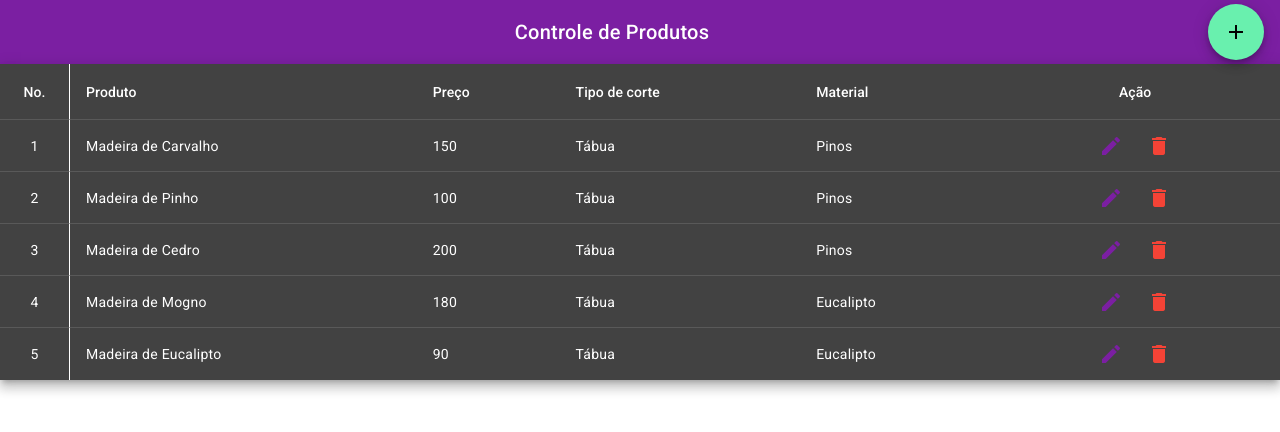
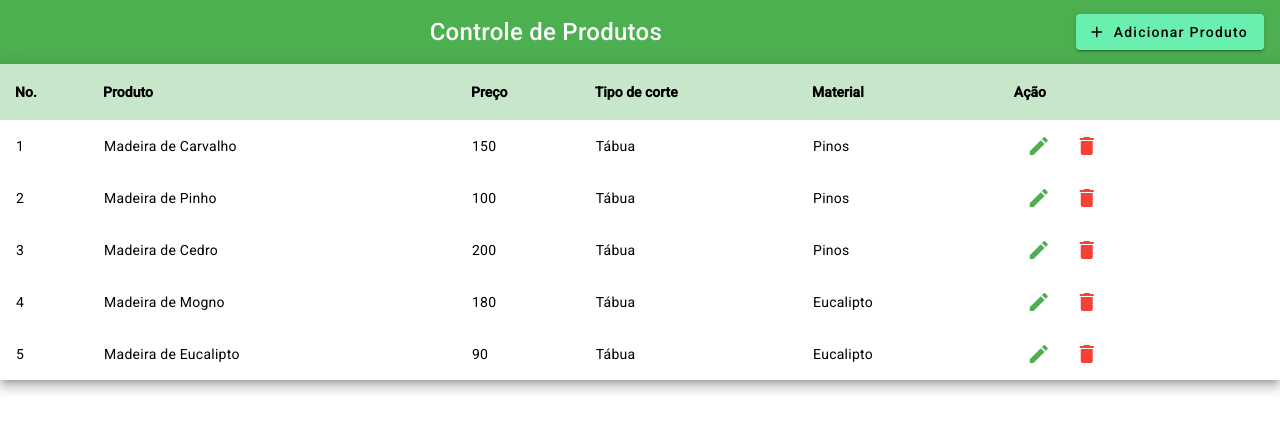
Before and after one commit to leocs000/m-de-madeira, an Angular app: page /madeira in a window 1280 px wide. Shown: the top 432 px of the page. Built offline with nearby package versions, Linux system fonts and the light colour scheme.

Commit message:
alterando visual da listagem de produtos

```diff
--- a/src/app/components/madeira/madeira-list/madeira-list.component.css
+++ b/src/app/components/madeira/madeira-list/madeira-list.component.css
@@ -1,31 +1,47 @@
-.toolbar-title{
+.custom-toolbar {
+  background-color: #4CAF50; /* Verde */
+  color: #ffffff; /* Texto branco */
+}
+
+.toolbar-container {
+  display: flex;
+  justify-content: space-between;
+  align-items: center;
+  width: 100%;
+}
+
+.toolbar-title {
+  font-size: 1.5rem;
   flex: 1;
   text-align: center;
 }
 
-.flex-container{
+.add-button {
   display: flex;
   align-items: center;
-  width: 100%;
 }
 
-.mat-column-id{
-  width: 5em;
-  border-right: 1px solid currentColor;
-  padding-right: 244 px;
-  text-align: center;
+.mat-header-cell {
+  background-color: #C8E6C9; /* Verde claro para header */
+  color: #000000; /* Texto escuro para header */
+  font-weight: bold;
+  text-align: start;
+  padding-left: 15px;
 }
 
-.mat-column-nome{
-  width: 100%;
+.mat-cell {
+  background-color: #FFFFFF; /* Branco para células */
+  color: #000000; /* Texto escuro para células */
 }
 
-.mat-column-sigla{
-  text-align: center;
-  width: 5em;
+.mat-row:nth-child(even) {
+  background-color: #F1F8E9; /* Verde muito claro para linhas pares */
 }
 
-.mat-column-acao{
-  text-align: center;
-  min-width: 10em;
+.mat-row:nth-child(odd) {
+  background-color: #FFFFFF; /* Branco para linhas ímpares */
 }
+
+.mat-icon-button {
+  color: #4CAF50; /* Ícones verdes */
+}
--- a/src/app/components/madeira/madeira-list/madeira-list.component.html
+++ b/src/app/components/madeira/madeira-list/madeira-list.component.html
@@ -1,8 +1,9 @@
-<mat-toolbar color="primary">
-  <div class="flex-container">
+<mat-toolbar class="custom-toolbar">
+  <div class="toolbar-container">
     <span class="toolbar-title">Controle de Produtos</span>
-    <button mat-fab color="accent" routerLink="/madeira/new">
+    <button mat-raised-button color="accent" routerLink="/madeira/new" class="add-button">
       <mat-icon>add</mat-icon>
+      <span>Adicionar Produto</span>
     </button>
   </div>
 </mat-toolbar>
@@ -11,45 +12,42 @@
 
   <!-- Position Column -->
   <ng-container matColumnDef="id">
-      <th mat-header-cell *matHeaderCellDef> No. </th>
-      <td mat-cell *matCellDef="let element"> {{element.id}} </td>
+    <th class="mat-header-cell"  *matHeaderCellDef> No. </th>
+    <td class="mat-cell" mat-cell *matCellDef="let element"> {{element.id}} </td>
   </ng-container>
 
   <!-- Produto Column -->
   <ng-container matColumnDef="produto">
-      <th mat-header-cell *matHeaderCellDef> Produto </th>
-      <td mat-cell *matCellDef="let element"> {{element.nome}} </td>
+    <th class="mat-header-cell" *matHeaderCellDef> Produto </th>
+    <td class="mat-cell" mat-cell *matCellDef="let element"> {{element.nome}} </td>
   </ng-container>
 
   <!-- Preco Column -->
   <ng-container matColumnDef="preco">
-      <th mat-header-cell *matHeaderCellDef> Preço </th>
-      <td mat-cell *matCellDef="let element"> {{element.preco}}</td>
+    <th class="mat-header-cell" *matHeaderCellDef> Preço </th>
+    <td class="mat-cell" mat-cell *matCellDef="let element"> {{element.preco}} </td>
   </ng-container>
 
   <!-- Tipo de Corte Column -->
   <ng-container matColumnDef="tipoCorte">
-      <th mat-header-cell *matHeaderCellDef> Tipo de corte </th>
-      <td mat-cell *matCellDef="let element"> {{element.tipoCorte.nomeCorte}}</td>
+    <th class="mat-header-cell" *matHeaderCellDef> Tipo de corte </th>
+    <td class="mat-cell" mat-cell *matCellDef="let element"> {{element.tipoCorte.nomeCorte}} </td>
   </ng-container>
 
   <!-- Material Column -->
   <ng-container matColumnDef="material">
-      <th mat-header-cell *matHeaderCellDef> Material </th>
-      <td mat-cell *matCellDef="let element"> {{element.material.nomeMaterial}} </td>
+    <th class="mat-header-cell" *matHeaderCellDef> Material </th>
+    <td class="mat-cell" mat-cell *matCellDef="let element"> {{element.material.nomeMaterial}} </td>
   </ng-container>
 
   <!-- Acao Column -->
   <ng-container matColumnDef="acao">
-      <th mat-header-cell *matHeaderCellDef> Ação </th>
-      <td mat-cell *matCellDef="let element">
-        <button mat-icon-button
-                color="primary"
-                routerLink="/madeira/edit/{{element.id}}">
+    <th class="mat-header-cell" *matHeaderCellDef> Ação </th>
+    <td class="mat-cell" mat-cell *matCellDef="let element">
+      <button mat-icon-button class="mat-icon-button" routerLink="/madeira/edit/{{element.id}}">
         <mat-icon>edit</mat-icon>
       </button>
-        <button mat-icon-button
-                color="warn">
+      <button mat-icon-button color="warn">
         <mat-icon>delete</mat-icon>
       </button>
     </td>
@@ -58,11 +56,3 @@
   <tr mat-header-row *matHeaderRowDef="displayedColumns"></tr>
   <tr mat-row *matRowDef="let row; columns: displayedColumns;"></tr>
 </table>
-<!-- <ul>
-    <li *ngFor="let madeira of madeiras">
-      {{madeira.id}} - {{madeira.nome}} - {{madeira.material.nomeMaterial}} -
-      {{madeira.tipoCorte.nomeCorte}} - {{madeira.fornecedor.nomeFornecedor}} -
-      {{madeira.acabamento.tipoAcabamento}}
-    </li>
-</ul>
- -->
--- a/src/app/components/madeira/madeira-list/madeira-list.component.ts
+++ b/src/app/components/madeira/madeira-list/madeira-list.component.ts
@@ -1,4 +1,4 @@
-import { NgFor } from '@angular/common';
+import { CommonModule, NgFor } from '@angular/common';
 import { Component, OnInit } from '@angular/core';
 import { MatButtonModule } from '@angular/material/button';
 import { MatIconModule } from '@angular/material/icon';
@@ -7,11 +7,12 @@ import { MatToolbarModule } from '@angular/material/toolbar';
 import { RouterModule } from '@angular/router';
 import { Madeira } from '../../../models/madeira.model';
 import { MadeiraService } from '../../../services/madeira.service';
+import { MatMenuModule } from '@angular/material/menu';
 
 @Component({
   selector: 'app-madeira-list',
   standalone: true,
-  imports: [NgFor, MatButtonModule, RouterModule, MatIconModule, MatTableModule, MatToolbarModule],
+  imports: [NgFor, MatButtonModule, RouterModule, MatIconModule, MatTableModule, MatToolbarModule, MatMenuModule, CommonModule],
   templateUrl: './madeira-list.component.html',
   styleUrl: './madeira-list.component.css'
 })
```
Lines whose indentation alone changed are shown as unchanged.
